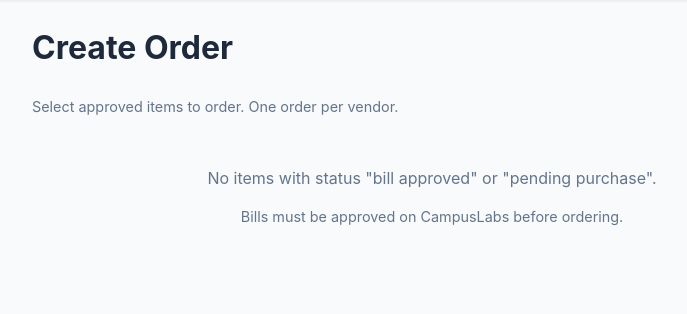
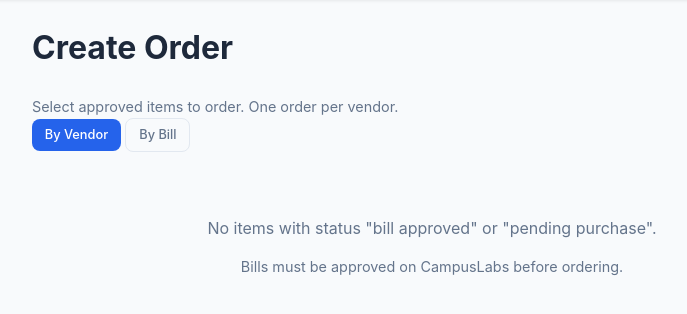
Before and after one commit to gt-marine-robotics-group/finance, a Flask app: page /create-order in a window 1280 px wide. Shown: the part 59-373 px from the top of the page, without its empty margins (208-895 px from the left). Run offline with Flask 3, Linux system fonts and the light colour scheme; the visitor is signed in with stand-in values (Sample User, id 1).

Commit message:
fix: #REF! formulas on BillsT, add group-by-bill on Order page
- Fixed Remaining Allocation and Qty Remaining formulas (wrapped in IFERROR)
- Order page can toggle between 'By Vendor' and 'By Bill' views
- Both views show same items, different grouping

```diff
--- a/web-app/app.py
+++ b/web-app/app.py
@@ -563,22 +563,26 @@ def export_csv(bill_title):
 @app.route("/create-order", methods=["GET"])
 @login_required
 def create_order():
-    """Show approved items grouped by vendor for order creation."""
+    """Show approved items grouped by vendor or bill for order creation."""
     items = xlsx_manager.read_items()
+    group_by = request.args.get("group", "vendor")  # vendor or bill
 
     # Filter to items that are approved/ready to purchase
     orderable_statuses = {"bill approved", "pending purchase"}
     orderable = [i for i in items if str(i.get("Status", "")).strip().lower() in orderable_statuses]
 
-    # Group by vendor
-    vendors = {}
+    # Group by selected mode
+    groups = {}
     for item in orderable:
-        vendor = str(item.get("Vendor", "")).strip() or "Unknown"
-        if vendor not in vendors:
-            vendors[vendor] = []
-        vendors[vendor].append(item)
+        if group_by == "bill":
+            key = str(item.get("Bill Title", "")).strip() or "Unknown"
+        else:
+            key = str(item.get("Vendor", "")).strip() or "Unknown"
+        if key not in groups:
+            groups[key] = []
+        groups[key].append(item)
 
-    return render_template("create_order.html", vendors=vendors)
+    return render_template("create_order.html", vendors=groups, group_by=group_by)
 
 
 @app.route("/create-order/submit", methods=["POST"])
--- a/web-app/templates/create_order.html
+++ b/web-app/templates/create_order.html
@@ -5,6 +5,11 @@
 <div class="form-page" style="max-width: 800px;">
     <h1>Create Order</h1>
     <p class="text-muted">Select approved items to order. One order per vendor.</p>
+
+    <div class="toggle-group" style="margin-bottom: 1rem;">
+        <a href="{{ url_for('create_order', group='vendor') }}" class="btn btn-sm {{ 'btn-primary' if group_by == 'vendor' else 'btn-ghost' }}">By Vendor</a>
+        <a href="{{ url_for('create_order', group='bill') }}" class="btn btn-sm {{ 'btn-primary' if group_by == 'bill' else 'btn-ghost' }}">By Bill</a>
+    </div>
 
     {% if not vendors %}
     <div class="empty-state">
```
